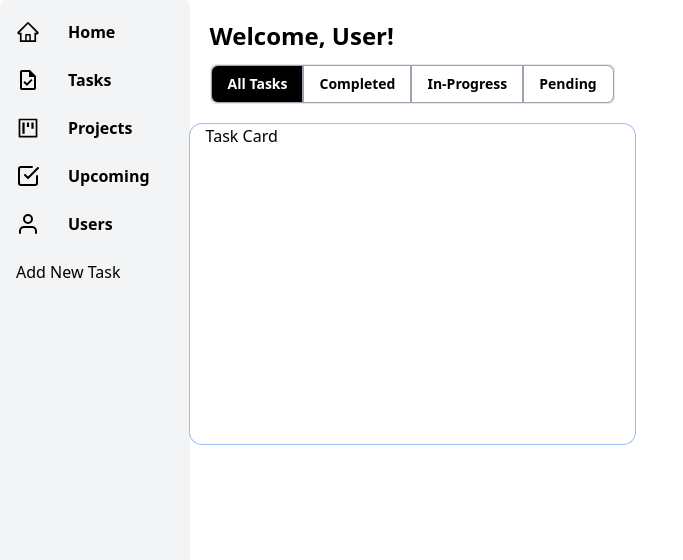
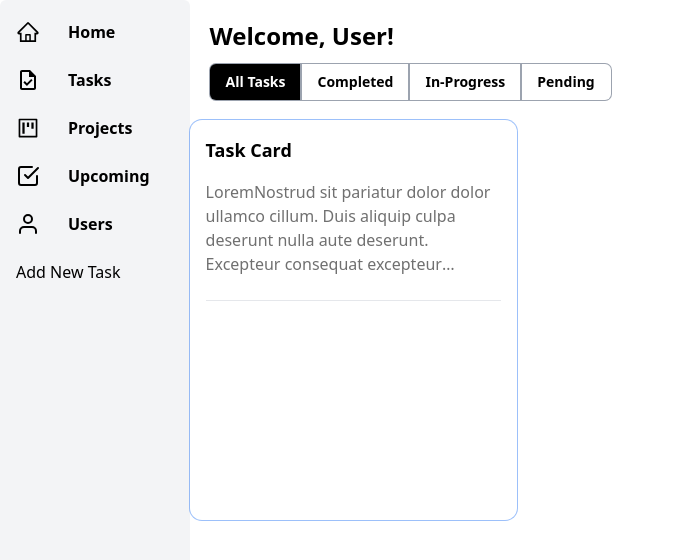
Before and after one commit to ZuberiyaDevWiz/final-todo, a Next.js app: page /home in a window 1280 px wide. Shown: the top 560 px of the page, without its empty margins (0-683 px from the left). Built offline with nearby package versions, Linux system fonts and the light colour scheme.

Commit message:
task card

```diff
--- a/src/page/Home/Tabs.tsx
+++ b/src/page/Home/Tabs.tsx
@@ -11,7 +11,7 @@ const Tabs = () => {
         <section className="w-full">
             <div className="p-5">
                 <h1 className="font-semibold text-2xl pb-3">Welcome, User!</h1>
-                <div className="flex border-2 rounded-md">
+                <div className="flex w-fit">
                     <button
                         onClick={() => setList('all-tasks')}
                         className={clx(
--- a/src/page/common/TaskCard.tsx
+++ b/src/page/common/TaskCard.tsx
@@ -1,8 +1,19 @@
 import { FC } from 'react';
 
 const TaskCard: FC = () => (
-    <div className="h-[40%] w-full rounded-xl ring-1">
-        <h1 className="px-4">Task Card</h1>
+    <div className="h-[50%] w-[30%] rounded-xl p-4 ring-1">
+        <div>
+            <h1 className=" font-semibold text-lg pb-4">Task Card</h1>
+        </div>
+        <div>
+            <p className="line-clamp-4 text-[#707070]">
+                LoremNostrud sit pariatur dolor dolor ullamco cillum. Duis aliquip culpa deserunt
+                nulla aute deserunt. Excepteur consequat excepteur excepteur velit tempor ea do
+                laboris dolor. LoremNostrud sit pariatur dolor dolor ullamco cillum. Duis aliquip
+                culpa deserunt nulla aute deserunt.
+            </p>
+        </div>
+        <hr className="my-6" />
     </div>
 );
 
```
